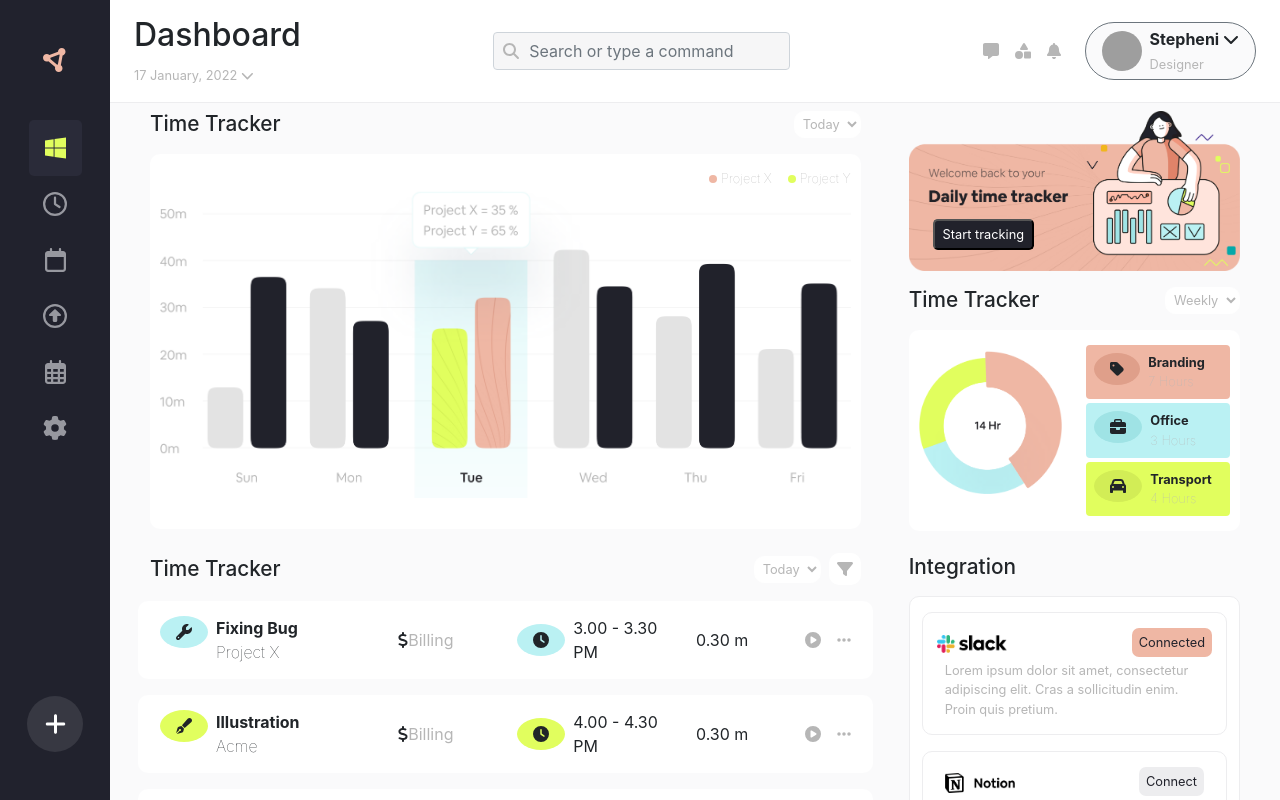
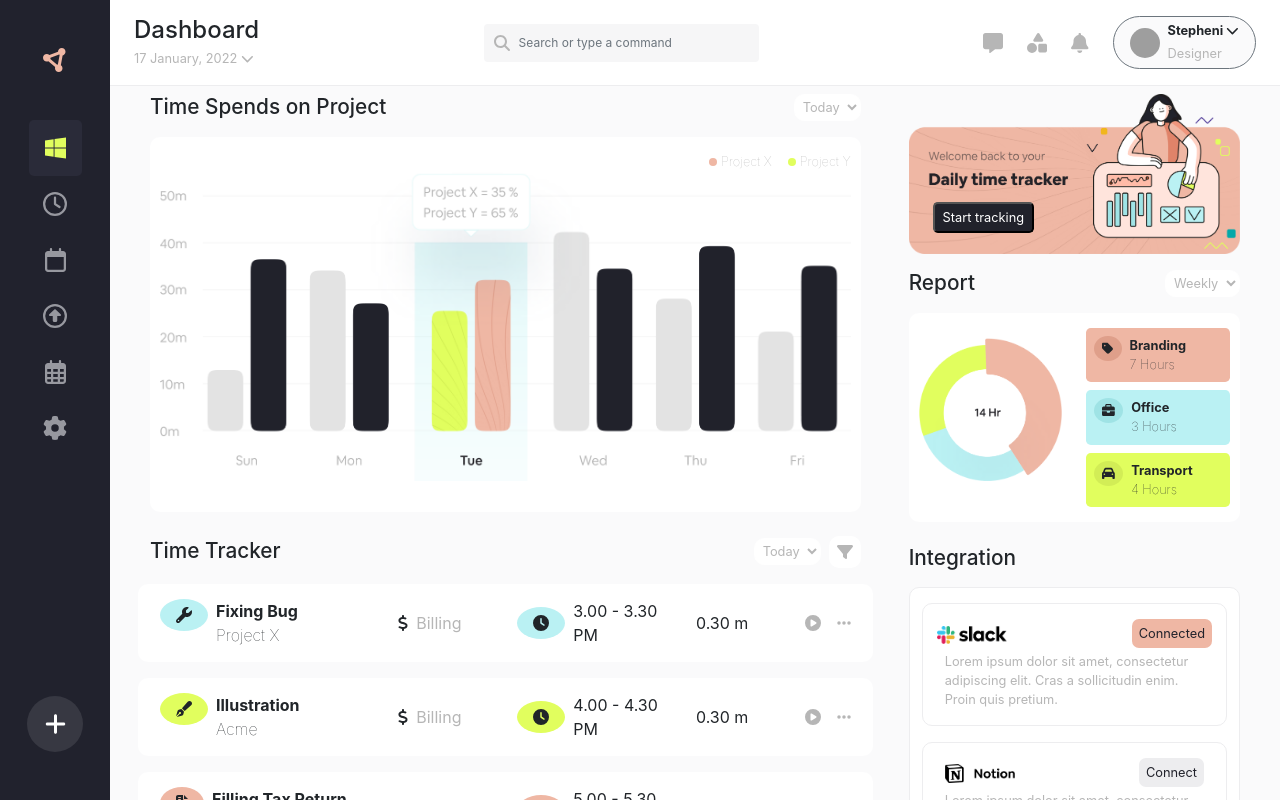
Before and after one commit to Siripiri-hue/time-tracker, a React (Create React App) app: page / in a window 1280 px wide. Built offline with nearby package versions, Linux system fonts and the light colour scheme; grey boxes are pictures that could not be loaded; the HTML template or start-up script is replaced by a standard one.

Commit message:
Adjustments + hovers

```diff
--- a/src/App.css
+++ b/src/App.css
@@ -1,5 +1,7 @@
 /* reset */
-img { width: 100%; }
+img {
+  width: 100%;
+}
 
 /* globali */
 :root {
@@ -70,17 +72,13 @@ img { width: 100%; }
   color: var(--fluo-green);
 }
 
-/* navbar */
+/* navbar a lato sx*/
 #myNavbar {
   min-width: 110px;
   background-color: var(--dark-bg);
   height: 100vh;
   font-size: 1.5rem;
   color: var(--medium-dark-grey);
-}
-
-.pinkIcon {
-  color: var(--candy-pink);
 }
 
 #plusIcon {
@@ -95,7 +93,7 @@ img { width: 100%; }
   border-radius: 5px;
 }
 
-.activeIcon, .icon:hover {
+.activeIcon {
   color: var(--fluo-green);
 }
 
@@ -112,7 +110,18 @@ img { width: 100%; }
   margin-bottom: 10px;
 }
 
-/* navbar in alto */
+.whiteBox {
+  background-color: var(--white);
+  padding: 15px 10px;
+  border-radius: 10px;
+}
+
+.roundedIcon {
+  aspect-ratio: 1/1;
+  height: 16px;
+}
+
+/* navbar in alto/action bar */
 #actionBar {
   background-color: var(--white);
   border-bottom: 1px solid var(--medium-lightgrey);
@@ -125,8 +134,11 @@ img { width: 100%; }
 #searchInput input {
   background-color: var(--light-grey);
   color: var(--medium-grey);
-  padding-left: 35px;
-  min-width: 250px;
+  border: none;
+  font-size: 0.75rem;
+  padding: 10px 35px 10px;
+  /* padding-left: 35px; */
+  min-width: 275px;
 }
 
 #searchIcon {
@@ -140,8 +152,8 @@ img { width: 100%; }
 }
 
 #profile > figure {
-  width: 40px;
-  height: 40px;
+  width: 30px;
+  height: 30px;
   border-radius: 999px;
   object-fit: cover;
   overflow: hidden;
@@ -153,18 +165,8 @@ img { width: 100%; }
   object-fit: cover;
 }
 
-/* time tracker */
-.whiteBox {
-  background-color: var(--white);
-  padding: 15px 10px;
-  border-radius: 10px;
-}
 
-.roundedIcon {
-  aspect-ratio: 1/1;
-  height: 16px;
-}
-
+/* col 2 */
 /* banner */
 #banner {
   position: relative;
@@ -179,10 +181,16 @@ img { width: 100%; }
   font-size: 0.8rem;
 }
 
+/* report */
+#report .roundedIcon {
+  height: 25px;
+}
+
 /* integration */
 #integration .whiteBox {
   border: 1px solid var(--medium-lightgrey);
 }
+
 .connected, .connect {
   color: var(--black);
   font-size: 0.8rem;
@@ -203,3 +211,22 @@ img { width: 100%; }
 .logoFigure {
   max-width: 70px;
 }
+
+/* hovers  */
+.icon:hover {
+  color: var(--fluo-green);
+}
+
+#timeTracker .row.whiteBox:hover, #integration .row.whiteBox:hover {
+  transform: scale(1.01);
+  box-shadow: 2px 10px 18px 2px rgba(0,0,0,0.2);
+}
+
+.actionIcon:hover {
+  color: black;
+}
+
+#profile:hover {
+  transform: scale(1.01);
+  cursor: pointer;
+}
--- a/src/components/navbar.js
+++ b/src/components/navbar.js
@@ -17,7 +17,7 @@ class Navbar extends Component {
         return (
             <div id='myNavbar' className='d-flex flex-column align-items-center py-5 px-3 justify-content-between'>
                 <div className='d-flex flex-column justify-content-between align-center gap-5'>
-                    <span className='pinkIcon d-flex justify-content-center'>
+                    <span className='pinkText d-flex justify-content-center'>
                         <FontAwesomeIcon icon={faCircleNodes} />
                     </span>
 
--- a/src/components/page/actionbar.js
+++ b/src/components/page/actionbar.js
@@ -14,7 +14,7 @@ class ActionBar extends Component {
         return (
             <div id='actionBar' className='d-flex justify-content-between align-items-center px-4 py-3'>
                 <div className=''>
-                    <h2>Dashboard</h2>
+                    <h2 className='fs-4 m-0'>Dashboard</h2>
                     <span className='grey-text little-text'>17 January, 2022 <FontAwesomeIcon icon={faChevronDown} /></span>
                 </div>
 
@@ -24,10 +24,10 @@ class ActionBar extends Component {
                 </div>
 
                 <div className='d-flex align-items-center gap-4'>
-                    <div className='d-flex align-items-center gap-3 grey-text'>
-                        <FontAwesomeIcon icon={faMessage} />
-                        <FontAwesomeIcon icon={faShapes} />
-                        <FontAwesomeIcon icon={faBell} />
+                    <div className='d-flex align-items-center gap-4 grey-text fs-5'>
+                        <FontAwesomeIcon icon={faMessage} className='actionIcon' />
+                        <FontAwesomeIcon icon={faShapes} className='actionIcon' />
+                        <FontAwesomeIcon icon={faBell} className='actionIcon' />
                     </div>
 
                     <div id='profile' className='px-3 py-1 rounded-pill border border-secondary d-flex align-items-center gap-2'>
@@ -36,7 +36,7 @@ class ActionBar extends Component {
                         </figure>
 
                         <div id='name'>
-                            <span className='d-block fw-bold'>Stepheni <FontAwesomeIcon icon={faChevronDown} /></span>
+                            <span className='d-block fw-bold little-text'>Stepheni <FontAwesomeIcon icon={faChevronDown} /></span>
                             <span className='grey-text little-text'>Designer</span>
                         </div>
                     </div>
--- a/src/components/page/graph.js
+++ b/src/components/page/graph.js
@@ -13,7 +13,7 @@ class Graph extends Component {
         return (
             <div id='graph' className='container mb-4'>
                 <div className='d-flex justify-content-between align-items-center mb-3'>
-                    <h1 className='sectionTitle m-0'>Time Tracker</h1>
+                    <h1 className='sectionTitle m-0'>Time Spends on Project</h1>
 
                     <select name="day" className='whiteBox p-1 border-white grey-text little-text'>
                         <option value="today">Today</option>
--- a/src/components/page/integration.js
+++ b/src/components/page/integration.js
@@ -12,6 +12,7 @@ class Integration extends Component {
                 <h1 className='sectionTitle mb-3'>Integration</h1>
 
                 <div className='container whiteBox px-4'>
+                    {/* slack */}
                     <div className='row whiteBox mb-3'>
                         <div className='d-flex justify-content-between align-items-center mb-1 px-1'>
                             <figure className='logoFigure mb-0'><img src={slack} alt='' /></figure>
@@ -21,6 +22,7 @@ class Integration extends Component {
                         <div className='grey-text little-text'>Lorem ipsum dolor sit amet, consectetur adipiscing elit. Cras a sollicitudin enim. Proin quis pretium.</div>
                     </div>
 
+                    {/* notion */}
                     <div className='row whiteBox'>
                         <div className='d-flex justify-content-between align-items-center mb-1 '>
                             <figure className='logoFigure mb-0'><img src={notion} alt='' /></figure>
--- a/src/components/page/report.js
+++ b/src/components/page/report.js
@@ -13,9 +13,9 @@ class Report extends Component {
 
     render() {
         return (
-            <div className='container mb-4'>
+            <div className='container mb-4' id='report'>
                 <div className='d-flex justify-content-between align-items-center mb-3'>
-                    <h1 className='sectionTitle m-0'>Time Tracker</h1>
+                    <h1 className='sectionTitle m-0'>Report</h1>
 
                     <select name="day" className='whiteBox p-1 border-white grey-text little-text'>
                         <option value="weekly">Weekly</option>
@@ -30,38 +30,38 @@ class Report extends Component {
 
                         <div className='col-6 d-flex flex-column'>
                             {/* prima label */}
-                            <div className='d-flex gap-2 flex-grow-1 mb-1 p-2 rounded pinkBg'>
-                                <span className='roundedIcon d-flex justify-content-center align-items-center rounded-circle darkerPinkBg p-3'>
+                            <div className='d-flex gap-2 mb-2 p-2 rounded-3 pinkBg'>
+                                <span className='roundedIcon d-flex justify-content-center align-items-center rounded-circle darkerPinkBg p-2 little-text'>
                                     <FontAwesomeIcon icon={faTag} />
                                 </span>
 
                                 <div className='d-flex flex-column'>
                                     <span className='fw-bolder little-text'>Branding</span>
-                                    <span className='fw-lighter little-text grey-text'>7 Hours</span>
+                                    <span className='fw-lighter little-text'>7 Hours</span>
                                 </div>
                             </div>
 
                             {/* seconda label */}
-                            <div className='d-flex gap-2 flex-grow-1 mb-1 p-2 rounded azureBg'>
-                                <span className='roundedIcon d-flex justify-content-center align-items-center rounded-circle darkerAzureBg p-3'>
+                            <div className='d-flex gap-2 mb-2 p-2 rounded-3 azureBg'>
+                                <span className='roundedIcon d-flex justify-content-center align-items-center rounded-circle darkerAzureBg p-2 little-text'>
                                     <FontAwesomeIcon icon={faBriefcase} />
                                 </span>
 
                                 <div className='d-flex flex-column'>
                                     <span className='fw-bolder little-text'>Office</span>
-                                    <span className='fw-lighter little-text grey-text'>3 Hours</span>
+                                    <span className='fw-lighter little-text'>3 Hours</span>
                                 </div>
                             </div>
 
                             {/* terza label */}
-                            <div className='d-flex gap-2 flex-grow-1 p-2 rounded greenBg'>
-                                <span className='roundedIcon d-flex justify-content-center align-items-center rounded-circle darkerGreenBg p-3'>
+                            <div className='d-flex gap-2 p-2 rounded-3 greenBg'>
+                                <span className='roundedIcon d-flex justify-content-center align-items-center rounded-circle darkerGreenBg p-2 little-text'>
                                     <FontAwesomeIcon icon={faCar} />
                                 </span>
 
                                 <div className='d-flex flex-column'>
                                     <span className='fw-bolder little-text'>Transport</span>
-                                    <span className='fw-lighter little-text grey-text'>4 Hours</span>
+                                    <span className='fw-lighter little-text'>4 Hours</span>
                                 </div>
                             </div>
                         </div>
--- a/src/components/page/timetracker.js
+++ b/src/components/page/timetracker.js
@@ -15,7 +15,7 @@ class TimeTracker extends Component {
 
     render() {
         return (
-            <div className='container mb-4'>
+            <div className='container mb-4' id='timeTracker'>
                 <div className='d-flex justify-content-between align-items-center mb-3'>
                     <h1 className='sectionTitle m-0'>Time Tracker</h1>
 
@@ -41,7 +41,7 @@ class TimeTracker extends Component {
                     </div>
 
                     <div className="col-2">
-                        <FontAwesomeIcon icon={faDollarSign} /><span className='grey-text '>Billing</span>
+                        <span className='pe-2'><FontAwesomeIcon icon={faDollarSign} /></span><span className='grey-text'>Billing</span>
                     </div>
 
                     <div className="col-3 d-flex gap-2 align-items-center">
@@ -69,7 +69,7 @@ class TimeTracker extends Component {
                     </div>
 
                     <div className="col-2">
-                        <FontAwesomeIcon icon={faDollarSign} /><span className='grey-text'>Billing</span>
+                    <span className='pe-2'><FontAwesomeIcon icon={faDollarSign} /></span><span className='grey-text'>Billing</span>
                     </div>
 
                     <div className="col-3 d-flex gap-2 align-items-center">
@@ -96,7 +96,7 @@ class TimeTracker extends Component {
                     </div>
 
                     <div className="col-2">
-                        <FontAwesomeIcon icon={faDollarSign} /><span className='grey-text'>Billing</span>
+                    <span className='pe-2'><FontAwesomeIcon icon={faDollarSign} /></span><span className='grey-text'>Billing</span>
                     </div>
 
                     <div className="col-3 d-flex gap-2 align-items-center">
```
